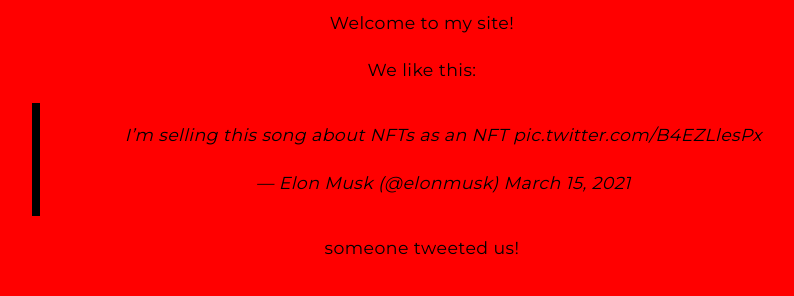
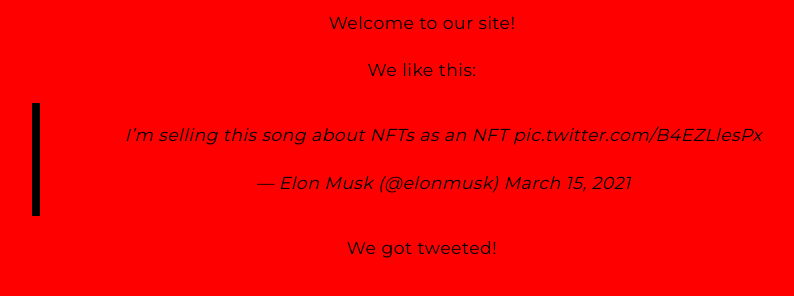
Before and after one commit to namerninja/acmecorp, a plain HTML site: page index.html in a window 1280 px wide. Shown: the part 310-606 px from the top of the page, without its empty margins (218-1012 px from the left). Drawn offline with Linux system fonts and the light colour scheme.

Commit message:
Update index.html

```diff
--- a/index.html
+++ b/index.html
@@ -60,12 +60,12 @@ h1 {
 			<header>
 				<h1>Enter The Bureau</h1>
 			</header>
-			<p>Welcome to my site!</p>
+			<p>Welcome to our site!</p>
 			<p>We like this:
 				<!-- // embedded tweet // -->
 				<blockquote align="center" class="twitter-tweet" data-dnt="true"><p lang="en" dir="ltr">I’m selling this song about NFTs as an NFT <a href="https://t.co/B4EZLlesPx">pic.twitter.com/B4EZLlesPx</a></p>&mdash; Elon Musk (@elonmusk) <a href="https://twitter.com/elonmusk/status/1371549960030842893?ref_src=twsrc%5Etfw">March 15, 2021</a></blockquote> <script async src="https://platform.twitter.com/widgets.js" charset="utf-8"></script>
 			</p>
-			<p><a href="https://twitter.com/namerninja/status/1373612519785426945">someone tweeted us!</a></p>
+			<p><a href="https://twitter.com/namerninja/status/1373612519785426945?">We got tweeted!</a></p>
         </div>
 	</section>
 </body>
```
